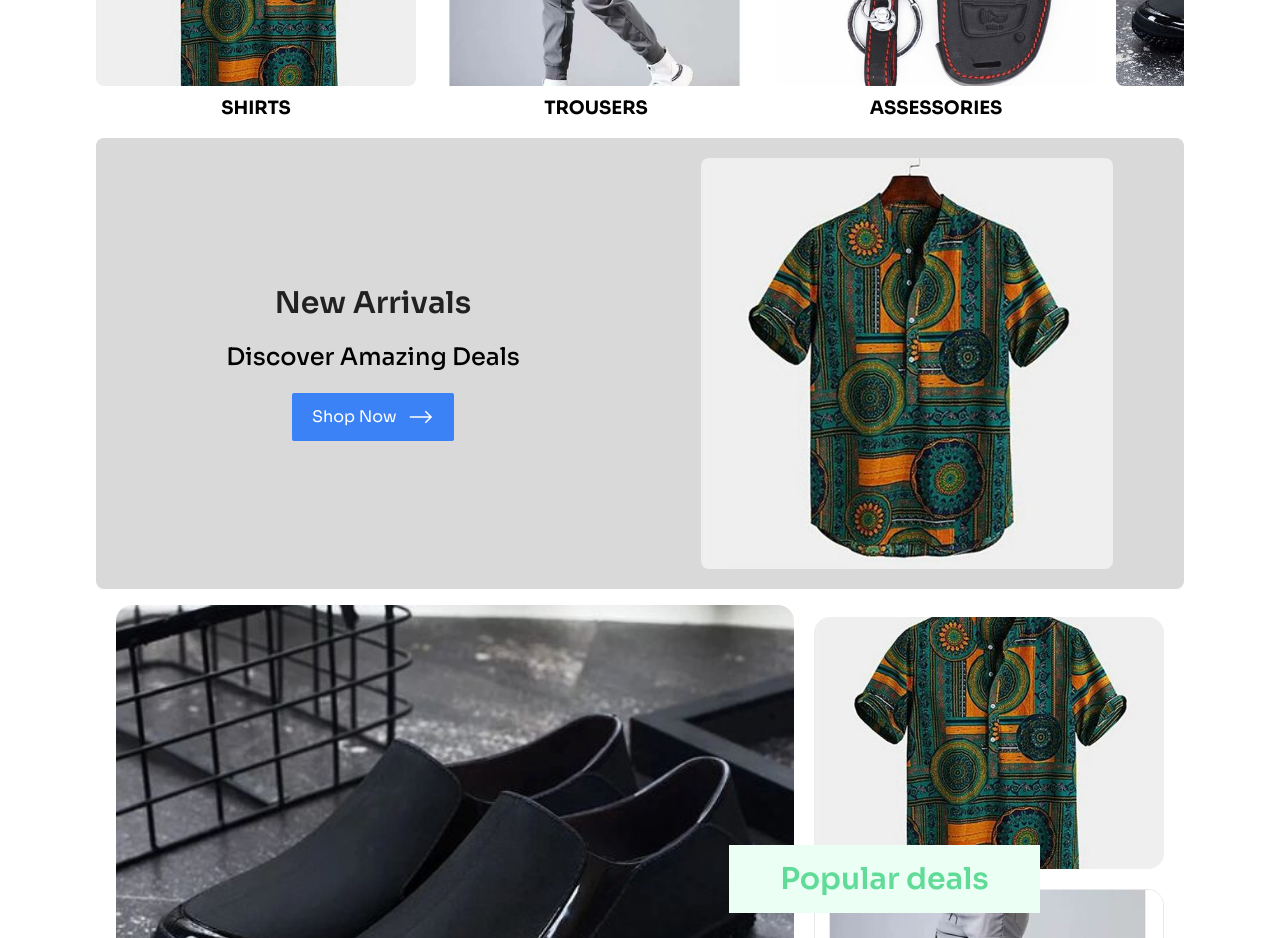
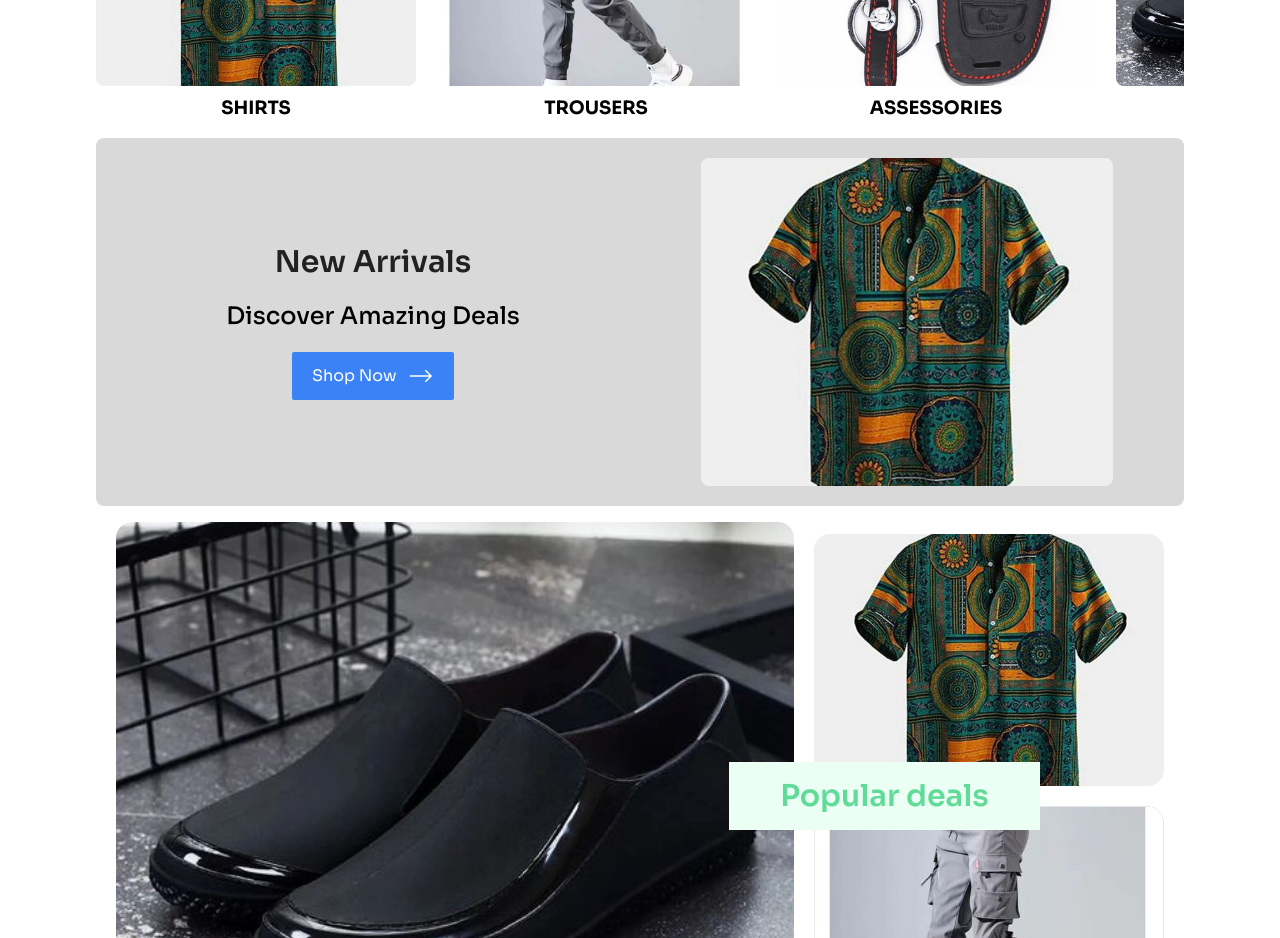
Before and after one commit to Tech-Bars/all-wearz-store, a React (Create React App) app: page / in a window 1280 px wide. Shown: the part 1220-2158 px from the top of the page. Built offline with nearby package versions, Linux system fonts and the light colour scheme.

Commit message:
resized image height

```diff
--- a/src/components/Home/Newarrivals.tsx
+++ b/src/components/Home/Newarrivals.tsx
@@ -4,7 +4,7 @@ import Vector from './assets/Vector.svg'
 
 const Newarrivals:React.FC = () => {
   return (
-    <div className="my-4 p-5 flex flex-col md:flex-row lg:flex-row w-full gap-5 justify-center bg-[#D9D9D9] min-h-[368px] items-center font-sora rounded-md m-auto">
+    <div className="my-4 p-5 flex flex-col md:flex-row lg:flex-row w-full gap-5 justify-center bg-[#D9D9D9] h-[368px] items-center font-sora rounded-md m-auto">
       <div className="w-full md:w-1/2 lg:w-1/2 flex-col flex gap-5 text-center items-center md:text-left lg:text-left">
             <h2 className="text-dark font-semibold text-2xl lg:text-3xl md:text-3xl">New Arrivals</h2>
             <span className="font-medium text-2xl">Discover Amazing Deals</span>
@@ -13,8 +13,8 @@ const Newarrivals:React.FC = () => {
             <img src={Vector} alt="vector" />
             </button>
       </div>
-      <div className='w-1/2'>
-          <img src={shirt} alt="" className="h-auto lg:w-[80%] md:w-[80%] m-auto" />
+      <div className='w-1/2 h-full'>
+          <img src={shirt} alt="" className="h-full lg:w-[80%] md:w-[80%] m-auto" />
       </div>
     </div>
   )
```
